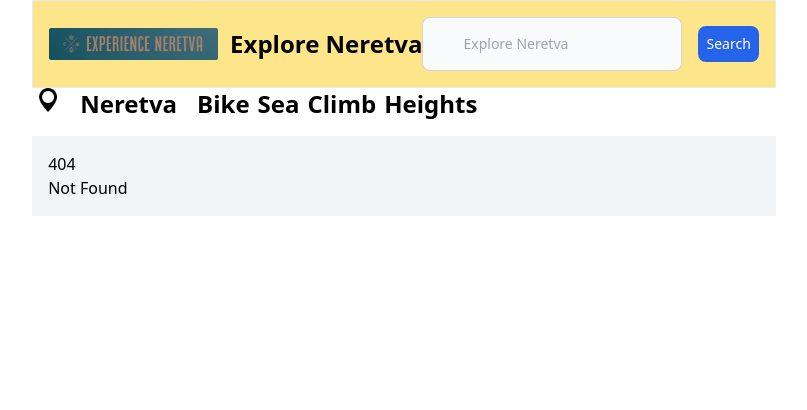
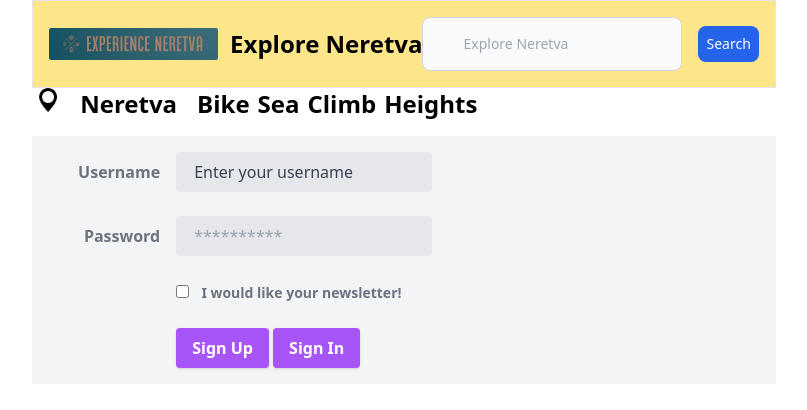
Before and after one commit to nborcic/Visit-Neretva, a SvelteKit app in the folder my-app/: page /startAuth in a window 1280 px wide. Before the commit this address had no page. Shown: the top 410 px of the page, without its empty margins (236-1043 px from the left). Built offline with nearby package versions, Linux system fonts and the light colour scheme.

Commit message:
login page @startAuth done, makeing changed to a storing stuff somewhere :*

```diff
--- /dev/null
+++ b/my-app/src/routes/startAuth/+layout.svelte
@@ -0,0 +1,15 @@
+<script>
+
+</script>
+
+<div class="">
+<div class="">
+  <div class="">
+    <div class="">
+      <main class="">
+        <slot />
+      </main>
+    </div>
+  </div>
+</div>
+</div>
--- /dev/null
+++ b/my-app/src/routes/startAuth/+page.server.ts
@@ -0,0 +1,9 @@
+import { spots } from "$lib/sampleData";
+
+export async function load({ params }) {
+  for (const spot of spots) {
+    if (spot.id + "" == params.id) {
+      return spot;
+    }
+  }
+}
--- /dev/null
+++ b/my-app/src/routes/startAuth/+page.svelte
@@ -0,0 +1,51 @@
+<script>
+</script>
+
+<svelte:head>
+  <title>Home</title>
+  <meta name="description" content="Visit Neretva" />
+</svelte:head>
+
+
+<form class="w-full max-w-sm">
+  <div class="md:flex md:items-center mb-6">
+    <div class="md:w-1/3">
+      <label class="block text-gray-500 font-bold md:text-right mb-1 md:mb-0 pr-4" for="inline-full-name">
+        Username
+      </label>
+    </div>
+    <div class="md:w-2/3">
+      <input class="bg-gray-200 appearance-none border-2 border-gray-200 rounded w-full py-2 px-4 text-gray-700 leading-tight focus:outline-none focus:bg-white focus:border-purple-500" id="inline-full-name" type="text" value="Enter your username">
+    </div>
+  </div>
+  <div class="md:flex md:items-center mb-6">
+    <div class="md:w-1/3">
+      <label class="block text-gray-500 font-bold md:text-right mb-1 md:mb-0 pr-4" for="inline-password">
+        Password
+      </label>
+    </div>
+    <div class="md:w-2/3">
+      <input class="bg-gray-200 appearance-none border-2 border-gray-200 rounded w-full py-2 px-4 text-gray-700 leading-tight focus:outline-none focus:bg-white focus:border-purple-500" id="inline-password" type="password" placeholder="**********">
+    </div>
+  </div>
+  <div class="md:flex md:items-center mb-6">
+    <div class="md:w-1/3"></div>
+    <label class="md:w-2/3 block text-gray-500 font-bold">
+      <input class="mr-2 leading-tight" type="checkbox">
+      <span class="text-sm">
+        I would like your newsletter!
+      </span>
+    </label>
+  </div>
+  <div class="md:flex md:items-center">
+    <div class="md:w-1/3"></div>
+    <div class="md:w-2/3 gap-5">
+      <button class="shadow bg-purple-500 hover:bg-purple-400 focus:shadow-outline focus:outline-none text-white font-bold py-2 px-4 rounded" type="button">
+        Sign Up
+      </button>
+      <button class="shadow bg-purple-500 hover:bg-purple-400 focus:shadow-outline focus:outline-none text-white font-bold py-2 px-4 rounded" type="button">
+        Sign In
+      </button>
+    </div>
+  </div>
+</form>
```
Also changed, not shown: my-app/static/loginAssets/loginBackground.webp (added).
